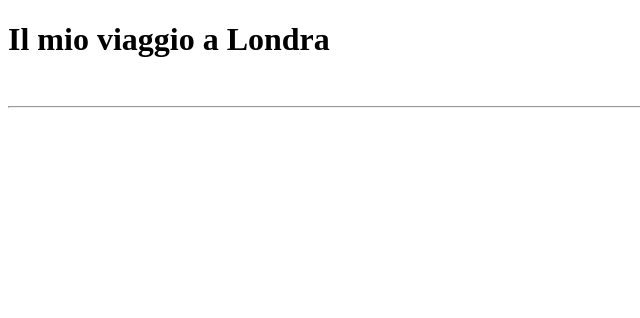
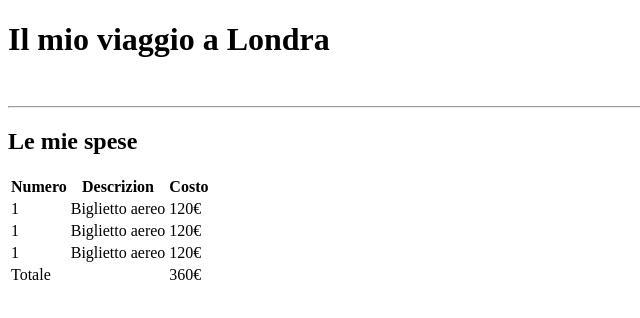
Before and after one commit to ChiaraInMiniatura/html-london-trip, a plain HTML site: page index.html in a window 1280 px wide. Shown: the whole page, without its empty margins (0-640 px from the left). Drawn offline with Linux system fonts and the light colour scheme.

Commit message:
aggiunta sezione spese

```diff
--- a/index.html
+++ b/index.html
@@ -17,9 +17,37 @@
   </header>
 
   <main>
+    <!-- sezione spese -->
     <section>
-
+      <h2>Le mie spese</h2>
+      <table>
+        <thead>
+          <th>Numero</th>
+          <th>Descrizion</th>
+          <th>Costo</th>
+        </thead>
+        <tbody>
+          <td>1</td>
+          <td>Biglietto aereo</td>
+          <td>120€</td>
+        </tbody>
+        <tbody>
+          <td>1</td>
+          <td>Biglietto aereo</td>
+          <td>120€</td>
+        </tbody>
+        <tbody>
+          <td>1</td>
+          <td>Biglietto aereo</td>
+          <td>120€</td>
+        </tbody>
+        <tfoot>
+          <td colspan="2">Totale</td>
+          <td>360€</td>
+        </tfoot>
+      </table>
     </section>
+    <!-- ./sezione spese -->
     <section>
 
     </section>
```
